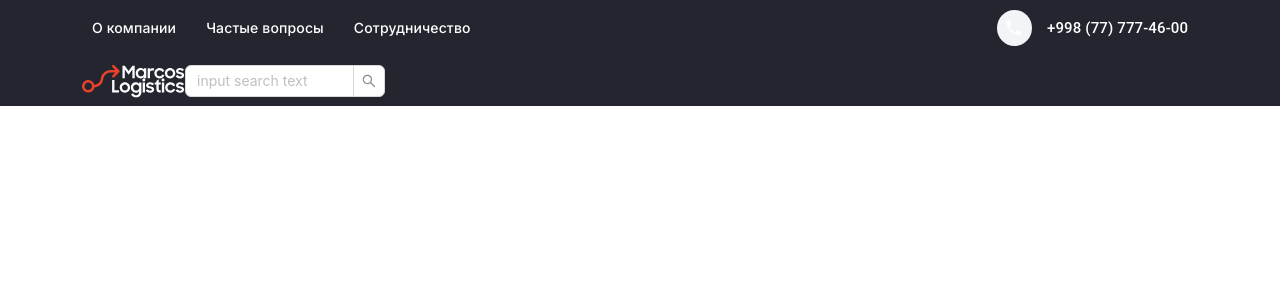
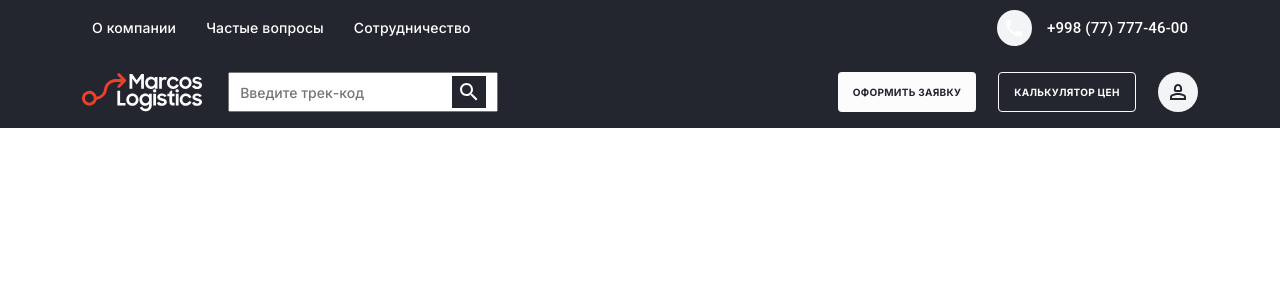
Before and after one commit to marufjon2001/marcoslogistik, a React (Create React App) app: page / in a window 1280 px wide. Shown: the top 300 px of the page. Built offline with nearby package versions, Linux system fonts and the light colour scheme.

Commit message:
navbar end

```diff
--- a/src/Component/Navbar/Navbar.jsx
+++ b/src/Component/Navbar/Navbar.jsx
@@ -1,38 +1,114 @@
-import { Box } from '@mui/material';
-import Container from 'react-bootstrap/Container';
-import Nav from 'react-bootstrap/Nav';
-import Navbar from 'react-bootstrap/Navbar';
-import NavDropdown from 'react-bootstrap/NavDropdown';
-import Navbar1 from './Navbar1/Navbar1';
-import navbar from "../images/Navbar/navbar.svg"
-import { Input, Space } from 'antd';
-const { Search } = Input;
-
-const onSearch = (value) => console.log(value);
+import { Box, Button, Fab } from "@mui/material";
+import Container from "react-bootstrap/Container";
+import Nav from "react-bootstrap/Nav";
+import Navbar from "react-bootstrap/Navbar";
+import Navbar1 from "./Navbar1/Navbar1";
+import navbar from "../images/Navbar/navbar.svg";
+import Person2OutlinedIcon from "@mui/icons-material/Person2Outlined";
+import SearchIcon from "@mui/icons-material/Search";
 
 function BasicExample() {
   return (
     <Box>
-     <Navbar1/>
-    <Navbar style={{backgroundColor: '#23262F'}} expand="lg">
-      <Container>
-        <img src={navbar} alt="" />
+      <Navbar1 />
+      <Box
+        sx={{ backgroundColor: "#23262F" }}
+        width={"100%"}
+        display={"flex"}
+        justifyContent={"center"}
+      >
+        <Navbar
+          style={{ backgroundColor: "#23262F", width: "100%" }}
+          expand="lg"
+        >
+          <Container className="navbar">
+            <img style={{ height: "40px" }} src={navbar} alt="" />
             <Navbar.Toggle aria-controls="basic-navbar-nav" />
             <Navbar.Collapse id="basic-navbar-nav">
-          <Nav className="me-auto">
-
-    <Search
-      placeholder="input search text"
-      allowClear
-      onSearch={onSearch}
+              <Nav style={{ position: "relative" }} className="me-auto">
+                <input
+                  type="search"
+                  placeholder="Введите трек-код"
                   style={{
-        width: 200,
+                    fontFamily: "Inter",
+                    fontWeight: "400",
+                    fontSize: "14px",
+                    lineHeight: "16px",
+                    color: " #72777A",
+                    width: "270px",
+                    height: "40px",
+                    paddingLeft: "10px",
                   }}
                 />
+                <Box
+                  ml={28}
+                  mt={0.5}
+                  sx={{
+                    width: "34px",
+                    height: "32px",
+                    backgroundColor: "#23262F",
+                    display: "flex",
+                    justifyContent: "center",
+                    alignItems: "center",
+                    position: "absolute",
+                    color: "#FCFCFD",
+                  }}
+                >
+                  <SearchIcon />
+                </Box>
               </Nav>
+              <Box sx={{ display: "flex", gap: "22px" }}>
+                <Button
+                  style={{
+                    fontFamily: "Inter",
+                    fontWeight: "700",
+                    fontSize: "10px",
+                    lineHeight: "12px",
+                    color: "#23262F",
+                    width: "138px",
+                    backgroundColor: "#FCFCFD",
+                    padding: "13px",
+                    height: "40px",
+                  }}
+                >
+                  Оформить заявку
+                </Button>
+                <Button
+                  style={{
+                    fontFamily: "Inter",
+                    fontWeight: "700",
+                    fontSize: "10px",
+                    lineHeight: "12px",
+                    color: "#FCFCFD",
+                    width: "138px",
+                    backgroundColor: "#23262F",
+                    padding: "13px",
+                    border: "1px solid #FCFCFD",
+                    height: "40px",
+                  }}
+                >
+                  Калькулятор цен
+                </Button>
+                <Fab
+                  style={{
+                    backgroundColor: "#F2F4F5",
+                    flex: "none",
+                    order: "0",
+                    flexGrow: "0",
+                    width: "40px",
+                    height: "40px",
+                    boxShadow: "none",
+                  }}
+                  color="primary"
+                  aria-label="add"
+                >
+                  <Person2OutlinedIcon style={{ color: "#23262F" }} />
+                </Fab>
+              </Box>
             </Navbar.Collapse>
           </Container>
         </Navbar>
+      </Box>
     </Box>
   );
 }
--- a/src/Component/Navbar/Navbar1/Navbar1.jsx
+++ b/src/Component/Navbar/Navbar1/Navbar1.jsx
@@ -21,7 +21,7 @@ const Navbar1 = () => {
         </Box>
         <Box sx={{display: 'flex',alignItems: 'center',gap: '15px'}}>
         <Fab style={{backgroundColor: '#F2F4F5',flex: 'none',order: '0',flexGrow: '0',width: '35px',height: '17px',boxShadow: 'none'}} color="primary" aria-label="add">
-         <PhoneIcon style={{fontSize: '20px'}}/>
+         <PhoneIcon style={{fontSize: '22px'}}/>
         </Fab>
         <Typography style={{fontStyle: 'Inter',fontWeight: '500',fontSize: '15px',lineHeight: '16px',color: 'white',flex: 'none',order: '1',flexGrow: '0'}}>+998 (77) 777-46-00</Typography>
         </Box>
--- a/src/index.css
+++ b/src/index.css
@@ -12,3 +12,7 @@ code {
   font-family: source-code-pro, Menlo, Monaco, Consolas, 'Courier New',
     monospace;
 }
+.navbar {
+  display: flex;
+  gap: 25px;
+}
```
Lines whose indentation alone changed are shown as unchanged.
